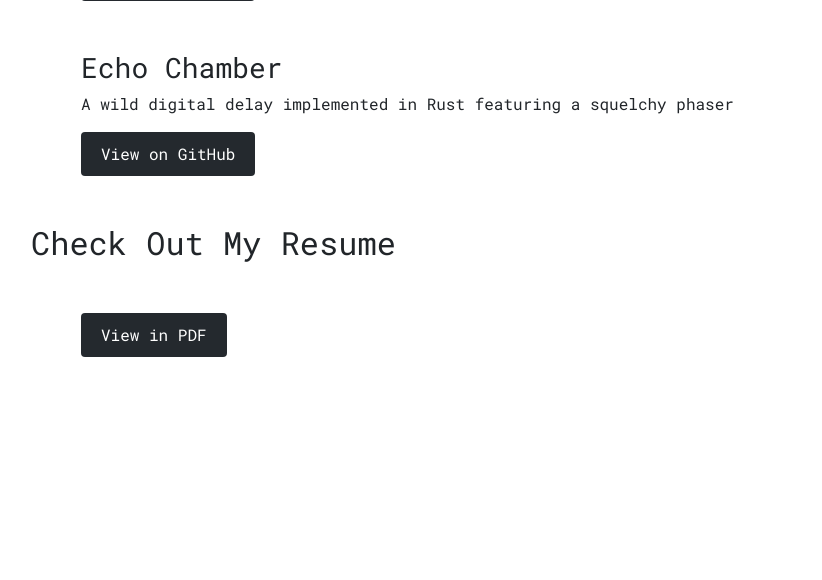
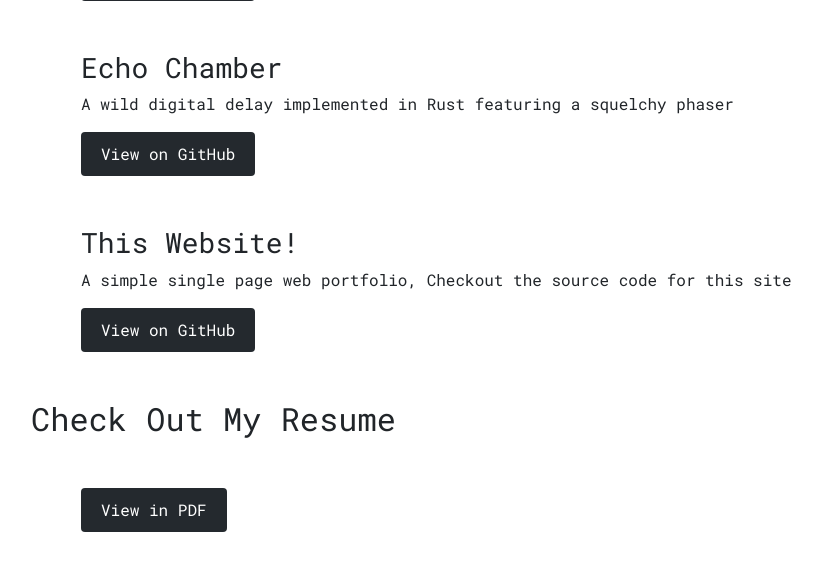
Before and after one commit to volvoDon/personalSite, a Flask app: page / in a window 1280 px wide. Shown: the part 1783-2363 px from the top of the page, without its empty margins (54-876 px from the left). Before the commit the page ends 2140 px from the top, so only its background shows below. Run offline with Flask 2, Linux system fonts and the light colour scheme; some libraries are stand-ins or nearby versions.

Commit message:
added self to projects

```diff
--- a/templates/index.html
+++ b/templates/index.html
@@ -142,6 +142,11 @@
             <p>A wild digital delay implemented in Rust featuring a squelchy phaser </p>
             <a href="https://github.com/volvoDon/echoChamber" class="github-btn" target="_blank">View on GitHub</a>
         </div>
+        <div class="project">
+            <h3>This Website!</h3>
+            <p>A simple single page web portfolio, Checkout the source code for this site</p>
+            <a href="https://github.com/volvoDon/personalSite/tree/main" class="github-btn" target="_blank">View on GitHub</a>
+        </div>
       </div>
     </div>
   </section>
```
